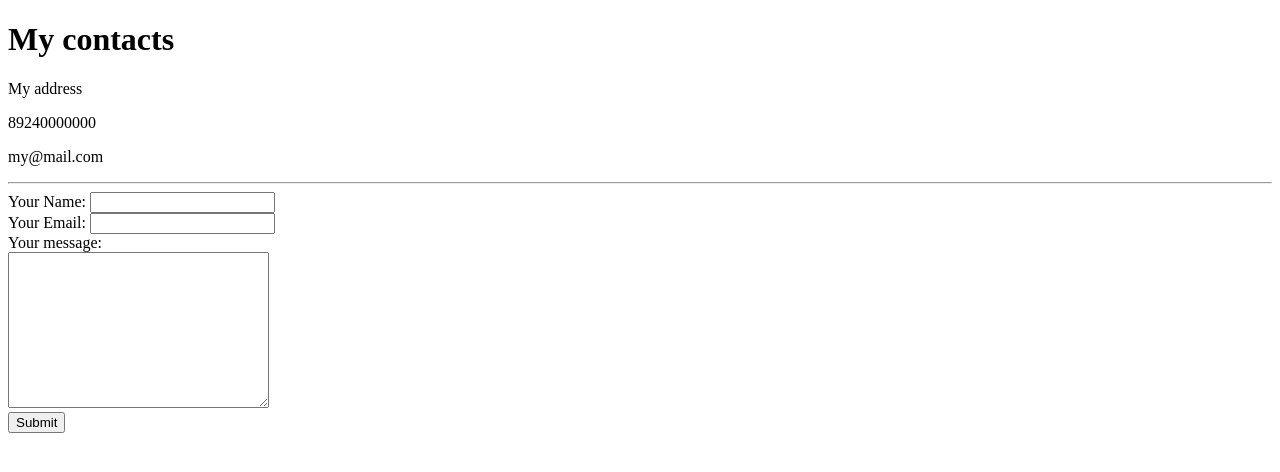
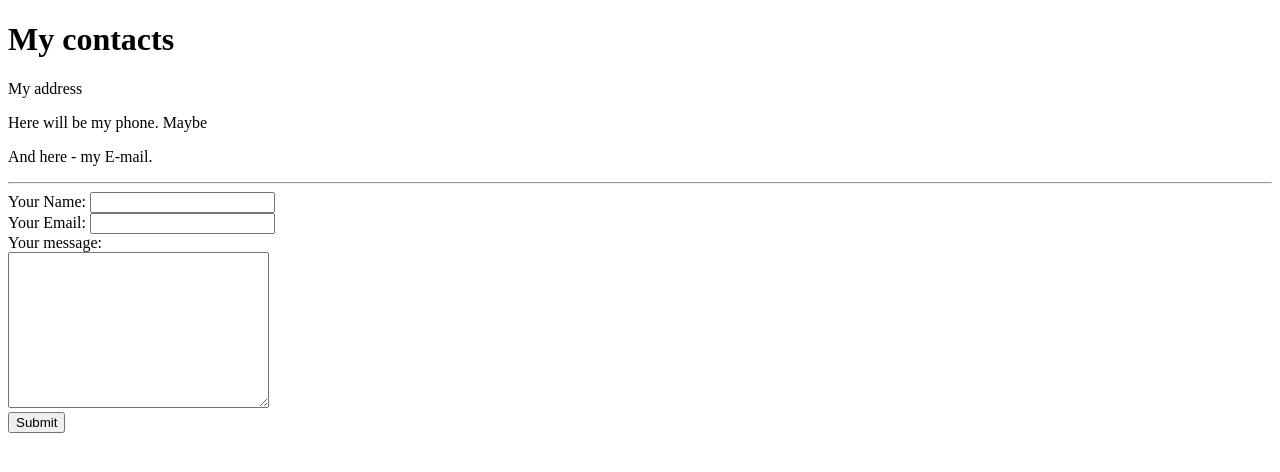
Before and after one commit to DoctorSid/cv, a plain HTML site: page contact.html in a window 1280 px wide. Drawn offline with Linux system fonts and the light colour scheme.

Commit message:
Update contact.html

```diff
--- a/contact.html
+++ b/contact.html
@@ -7,10 +7,10 @@
     <body>
         <h1>My contacts</h1>
         <p>My address</p>
-        <p>89240000000</p>
-        <p>my@mail.com</p>
+        <p>Here will be my phone. Maybe</p>
+        <p>And here - my E-mail.</p>
         <hr>
-        <form action="mailto:kabachogg@yahoo.com" method="post" enctype="text/plain">
+        <form action="index.html" method="post" enctype="text/plain">
             <label>Your Name:</label>
             <input type="text" name="yourName"><br>
             <label>Your Email:</label>
```
